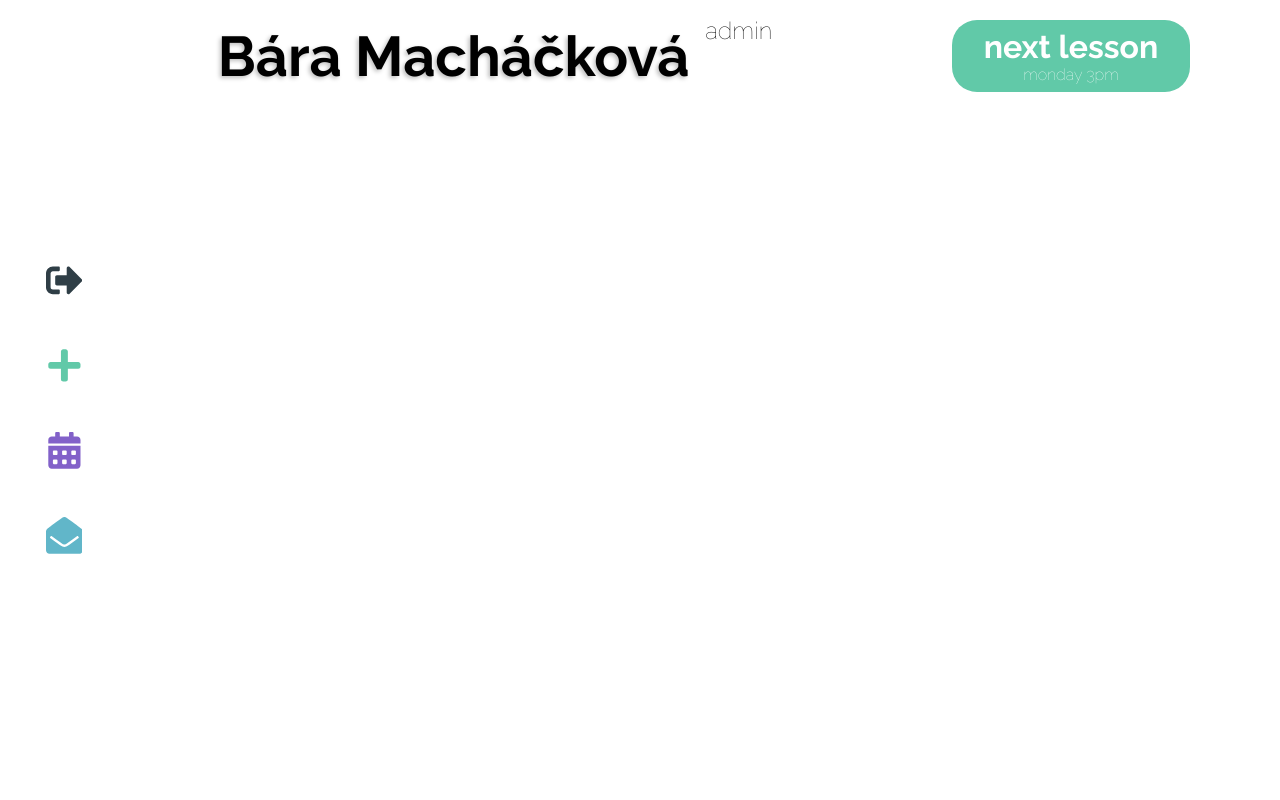
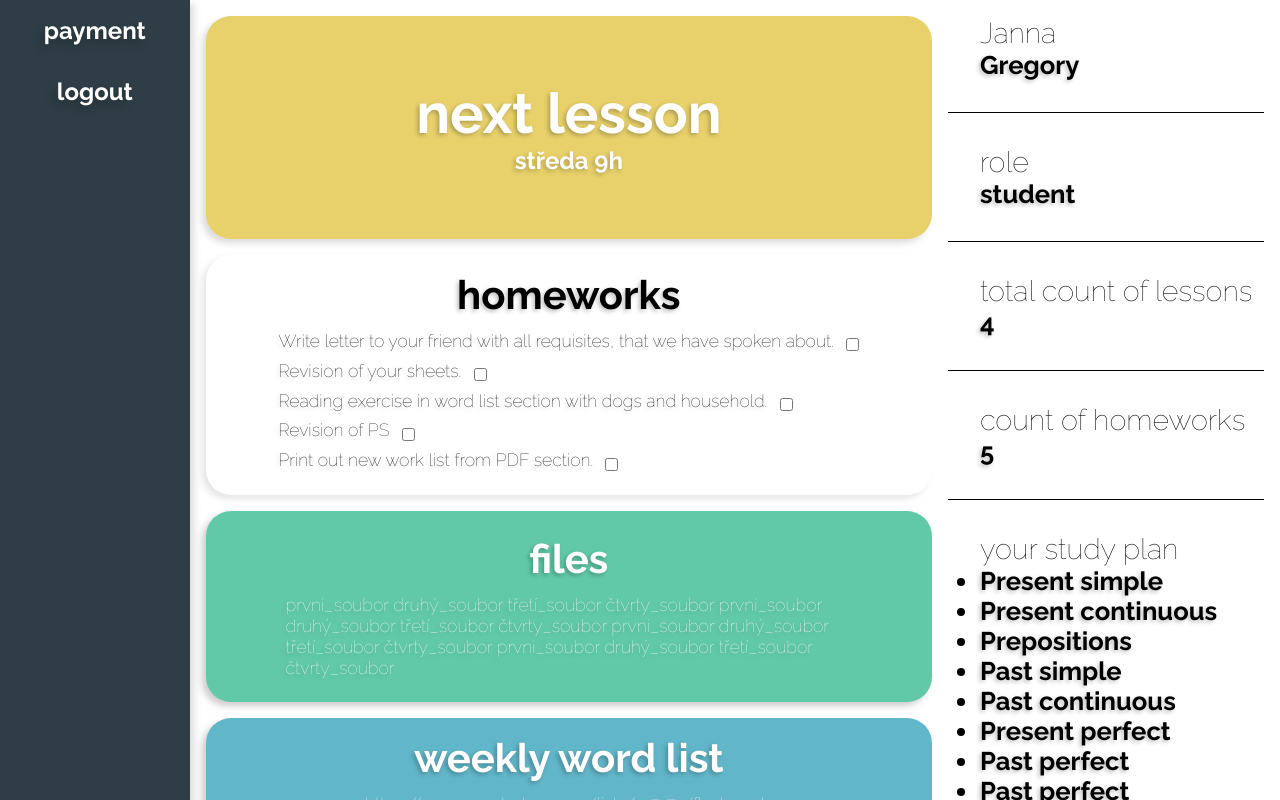
Before and after one commit to 3n0wd3n/Bachelor-Thesis, a Next.js app in the folder BT-master(nextjs)/app/: page /dashboard in a window 1280 px wide. Shown: the top 800 px of the page. Built offline with nearby package versions, Linux system fonts and the light colour scheme.

Commit message:
coomplex update on common styled

```diff
--- a/BT-master(nextjs)/app/components/Admin/Admin.style.js
+++ b/BT-master(nextjs)/app/components/Admin/Admin.style.js
@@ -1,10 +1,8 @@
 import styled from 'styled-components'
+import { CommonDisplayFlexRow } from '../CommonStyles'
 
-export const AdminContainer = styled.div`
-  display: flex;
-  justify-content: center;
-  align-items: center;
-  flex-flow: row;
+
+export const AdminContainer = styled(CommonDisplayFlexRow)`
   min-height: 100vh;
   @media (max-width: 700px) {
       /* we write media query into constants */
--- a/BT-master(nextjs)/app/components/Login/Login.style.js
+++ b/BT-master(nextjs)/app/components/Login/Login.style.js
@@ -1,5 +1,5 @@
 import styled from 'styled-components'
-import { CommonDisplayFlexColumn, CommonDisplayFlexRow, CommonDisplayFlex } from '../CommonStyles'
+import { CommonDisplayFlexColumn } from '../CommonStyles'
 
 
 export const LoginFormStyled = styled.form`
--- a/BT-master(nextjs)/app/components/Student/Student.style.js
+++ b/BT-master(nextjs)/app/components/Student/Student.style.js
@@ -1,5 +1,4 @@
 import styled from 'styled-components'
-import { FontsHeaderBold, FontsThin, FontsBold } from '../CommonStyles'
 
 // little help ->  ``;
 
--- a/BT-master(nextjs)/app/components/Student/StudentApologizePage.style.js
+++ b/BT-master(nextjs)/app/components/Student/StudentApologizePage.style.js
@@ -1,13 +1,10 @@
 import styled from 'styled-components'
-import { FontsHeaderBold, FontsThin, FontsBold } from '../CommonStyles'
+import { FontsHeaderBold, FontsBold, CommonDisplayFlexColumn } from '../CommonStyles'
 
-export const StudentApologizeContainer = styled.div`
-  display: flex;
+export const StudentApologizeContainer = styled(CommonDisplayFlexColumn)`
   justify-content: flex-start;
-  align-items: center;
   width: 100%;
   min-height: 100vh;
-  flex-flow: column;
   margin: 5rem 0 0 0;
 `;
 
--- a/BT-master(nextjs)/app/components/Student/StudentControlPanel.style.js
+++ b/BT-master(nextjs)/app/components/Student/StudentControlPanel.style.js
@@ -1,14 +1,12 @@
 import styled from 'styled-components'
-import { FontsHeaderBold, FontsThin, FontsBold } from '../CommonStyles'
+import { FontsBold, CommonDisplayFlexColumn } from '../CommonStyles'
+
 
 // little help ->  ``;
 // StudentCP = StudentControlPanel
 
-export const StudentCPContainer = styled.div`
-    display: flex;
+export const StudentCPContainer = styled(CommonDisplayFlexColumn)`
     justify-content: flex-start;
-    flex-flow: column;
-    align-items: center;
     width: 15vw;
     min-height: 90vh;
     background-color: #2F3E46;
--- a/BT-master(nextjs)/app/components/Student/StudentInfoPanel.style.js
+++ b/BT-master(nextjs)/app/components/Student/StudentInfoPanel.style.js
@@ -1,5 +1,6 @@
 import styled from 'styled-components'
 import { FontsHeaderBold, FontsThin, FontsBold } from '../CommonStyles'
+
 
 // little help ->  ``;
 // StudentIP =StudentInfoPanel
--- a/BT-master(nextjs)/app/components/Student/StudentLogoutPage.style.js
+++ b/BT-master(nextjs)/app/components/Student/StudentLogoutPage.style.js
@@ -1,19 +1,14 @@
 import styled from 'styled-components'
+import { CommonDisplayFlexColumn, CommonDisplayFlex } from '../CommonStyles'
+
 
 // little help ->  ``;
 
-export const StudentLogoutContainer = styled.div`
-    display: flex;
-    justify-content: center;
-    align-items: center;
+export const StudentLogoutContainer = styled(CommonDisplayFlex)`
     height: 100vh;
 `;
 
-export const StudentMainContent = styled.div`
-    display: flex;
-    justify-content: center;
-    align-items: center;
-    flex-direction: column;
+export const StudentMainContent = styled(CommonDisplayFlexColumn)`
     padding: 6em 8.5em 6em 8.5em;
     border-radius: 25px;
     border-radius: 15px;
--- a/BT-master(nextjs)/app/components/Student/StudentMainContent.style.js
+++ b/BT-master(nextjs)/app/components/Student/StudentMainContent.style.js
@@ -1,20 +1,15 @@
 import styled from 'styled-components'
-import { FontsHeaderBold, FontsThin, FontsBold } from '../CommonStyles'
+import { FontsHeaderBold, FontsThin, FontsBold, CommonDisplayFlexColumn, CommonDisplayFlex } from '../CommonStyles'
 
 // little help ->  ``;
 
-export const SimpleContainer = styled.div`
-    display: flex;
-    justify-content: center;
-    align-items: center;
-    flex-flow: column;
+export const SimpleContainer = styled(CommonDisplayFlexColumn)`
+    /* nothing to do here */
 `;
 
-export const StudentMCContainer = styled.div`
-    display: flex;
+export const StudentMCContainer = styled(CommonDisplayFlexColumn)`
     justify-content: flex-start;
     align-items: stretch;
-    flex-flow: column;
     width: 60vw;
     min-height: 100vh;
     /* background-color: #55917F; */
@@ -25,11 +20,7 @@ export const StudentMCContainer = styled.div`
     }
 `;
 
-export const StudentMCNextLesson = styled.div`
-    display: flex;
-    justify-content: center;
-    align-items: center;
-    flex-flow: column;
+export const StudentMCNextLesson = styled(CommonDisplayFlexColumn)`
     background-color: #E8D16B;
     border-radius: 25px;
     margin: 1em 1em 1em 1em;
@@ -79,11 +70,7 @@ export const StudentMCFontsSectionItems = styled(FontsThin)`
     text-shadow: -2px 2px 4px rgba(0, 0, 0, 0.25);
 `;
 
-export const StudentMCHomeworks = styled.div`
-    display: flex;
-    justify-content: center;
-    align-items: center;
-    flex-flow: column;
+export const StudentMCHomeworks = styled(CommonDisplayFlexColumn)`
     background-color: white;
     border-radius: 25px;
     margin: 0em 1em 1em 1em;
@@ -91,11 +78,7 @@ export const StudentMCHomeworks = styled.div`
     box-shadow: -4px 4px 6px rgba(155, 155, 155, 0.25);
 `;
 
-export const StudentMCFiles = styled.div`
-    display: flex;
-    justify-content: center;
-    align-items: center;
-    flex-flow: column;
+export const StudentMCFiles = styled(CommonDisplayFlexColumn)`
     background-color: #61C9A8;
     border-radius: 25px;
     margin: 0em 1em 1em 1em;
@@ -103,11 +86,7 @@ export const StudentMCFiles = styled.div`
     box-shadow: -4px 4px 6px rgba(155, 155, 155, 0.5);
 `;
 
-export const StudentMCWordList = styled.div`
-    display: flex;
-    justify-content: center;
-    align-items: center;
-    flex-flow: column;
+export const StudentMCWordList = styled(CommonDisplayFlexColumn)`
     background-color: #61B6C9;
     border-radius: 25px;
     padding: 1em 2em 1.5em 2em;
@@ -115,16 +94,14 @@ export const StudentMCWordList = styled.div`
     box-shadow: -4px 4px 6px rgba(155, 155, 155, 0.5);
 `;
 
-export const StudentMCFilesItems = styled.div`
-    display: flex;
-    justify-content: center;
+export const StudentMCFilesItems = styled(CommonDisplayFlex)`
     align-content: flex-start;
     flex-wrap: wrap;
     margin: 0em 5em 0em 5em;
 `;
 
 export const SimpleDiv = styled.div`
-    // zatím nic
+    // nothing yet
 `;
 
 export const StudentListItem = styled.li`
--- a/BT-master(nextjs)/app/components/Student/StudentPaymentPage.style.js
+++ b/BT-master(nextjs)/app/components/Student/StudentPaymentPage.style.js
@@ -1,11 +1,9 @@
 import styled from 'styled-components'
+import { CommonDisplayFlexColumn } from '../CommonStyles'
+
 
 // little help ->  ``;
 
-export const StudentPaymentContainer = styled.div`
-    display: flex;
+export const StudentPaymentContainer = styled(CommonDisplayFlexColumn)`
     height: 100vh;
-    justify-content: center;
-    align-items: center;
-    flex-flow: column;
 `;
--- a/BT-master(nextjs)/app/pages/_app.js
+++ b/BT-master(nextjs)/app/pages/_app.js
@@ -311,7 +311,7 @@ function MyApp({ Component, pageProps }) {
     <>
       <GlobalStyle />
       {/* we can change the role by input student or admin to data[]*/}
-      <Component {...pageProps} data={data['admin']} />
+      <Component {...pageProps} data={data['student']} />
     </>
   )
 }
```
